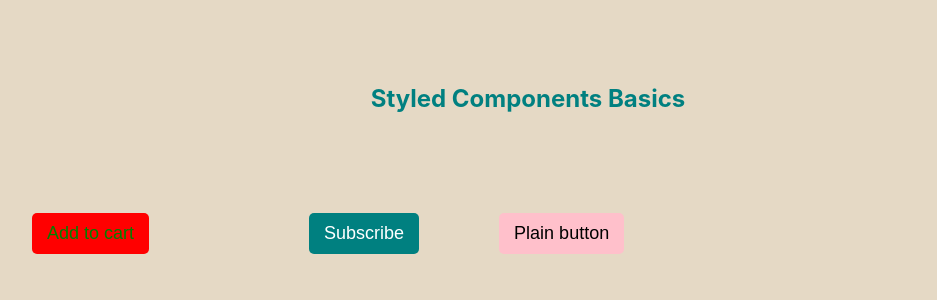
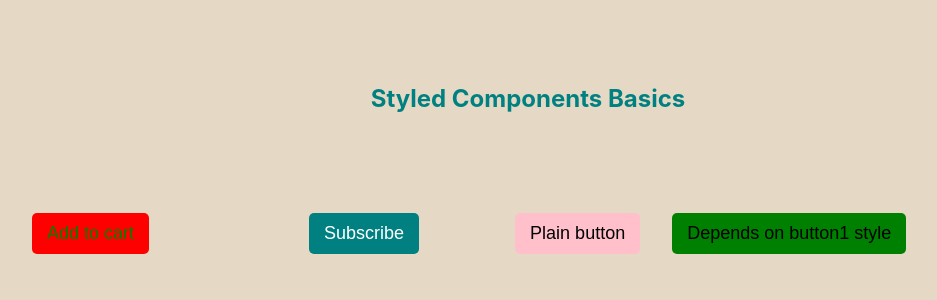
Before and after one commit to Shollytemmy/styled-components-basics, a React (Create React App) app: page / in a window 1280 px wide. Shown: the top 300 px of the page, without its empty margins (112-1049 px from the left). Built offline with nearby package versions, Linux system fonts and the light colour scheme.

Commit message:
Extending styles

```diff
--- a/src/App.js
+++ b/src/App.js
@@ -43,12 +43,18 @@ border: none;
 border-radius: 5px;
 cursor: pointer;
 font-weight: lighter;
+margin:1rem;
 &:hover{
   background: #000;
   color: #fff;
+
 }
 
 ` ;
+
+const DependantButton = styled(Button1)`
+background: green;
+`;
 
 
 
@@ -64,6 +70,7 @@ function App() {
         <Button backgroundColor='teal' color='white'>Subscribe</Button>
 
         <Button1>Plain button</Button1>
+        <DependantButton>Depends on button1 style</DependantButton>
     </Wrapper>
 
   );
```
